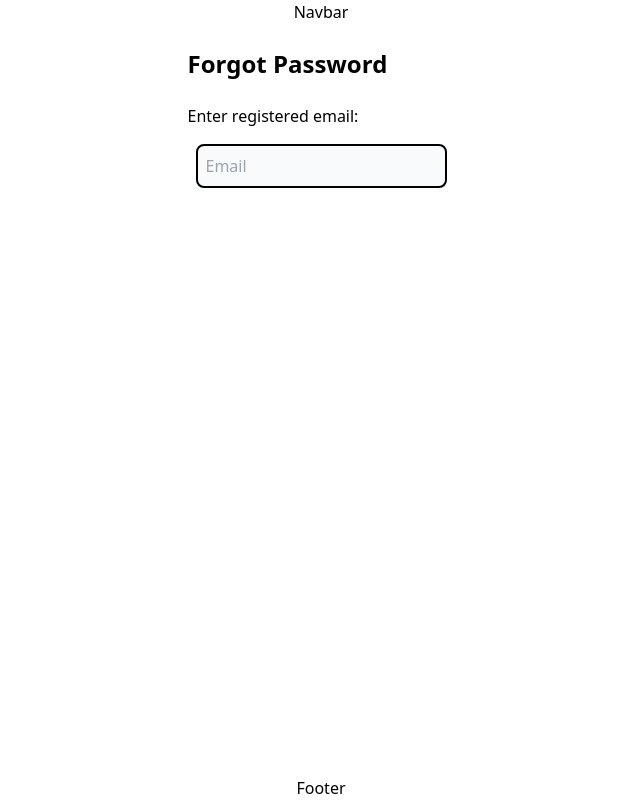
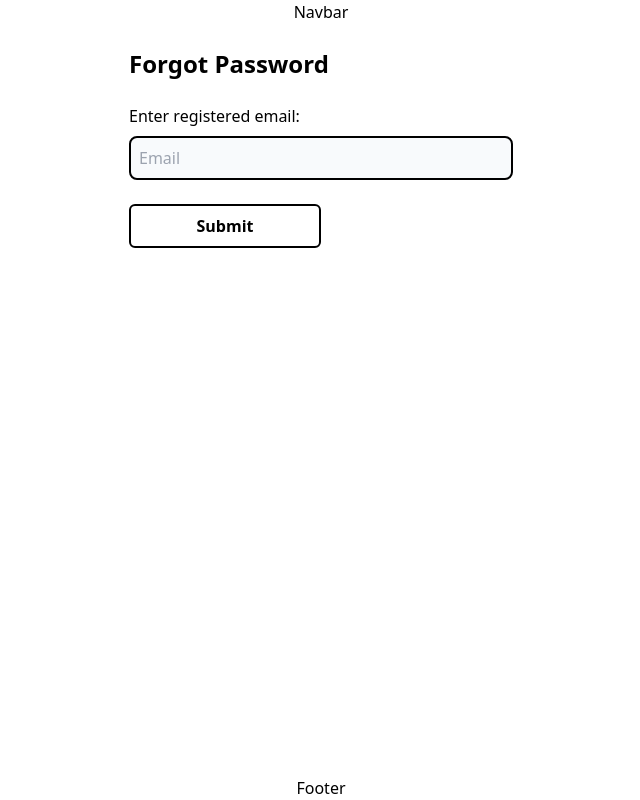
Before and after one commit to VivekPatel3325/Smarticle, a Next.js app: page /forgot in a window 1280 px wide. Shown: the whole page, without its empty margins (319-959 px from the left). Built offline with nearby package versions, Linux system fonts and the light colour scheme.

Commit message:
add button + style changes

```diff
--- a/pages/forgot.jsx
+++ b/pages/forgot.jsx
@@ -3,18 +3,21 @@ import Main from "layouts/main";
 const forgot = () => {
   return (
     <Main title="Forgot Password">
-      <div className="grid grid-cols-1 gap-2">
+      <div className="grid grid-cols-1 gap-2 w-96">
       <label htmlFor="email">
         Enter registered email:
       </label>
       <input
-        className="bg-slate-50 outline-none m-2 p-2 rounded-lg border-2 border-black"
+        className="bg-slate-50 outline-none p-2 rounded-lg border-2 border-black"
         type="email"
         name="email"
         id="email"
         placeholder="Email"
         required
       />
+      <button className="border-black border-2 rounded-md font-semibold hover:bg-black hover:text-white p-2 mt-4 w-1/2">
+          Submit
+        </button>
       </div>
     </Main>
   );
```
